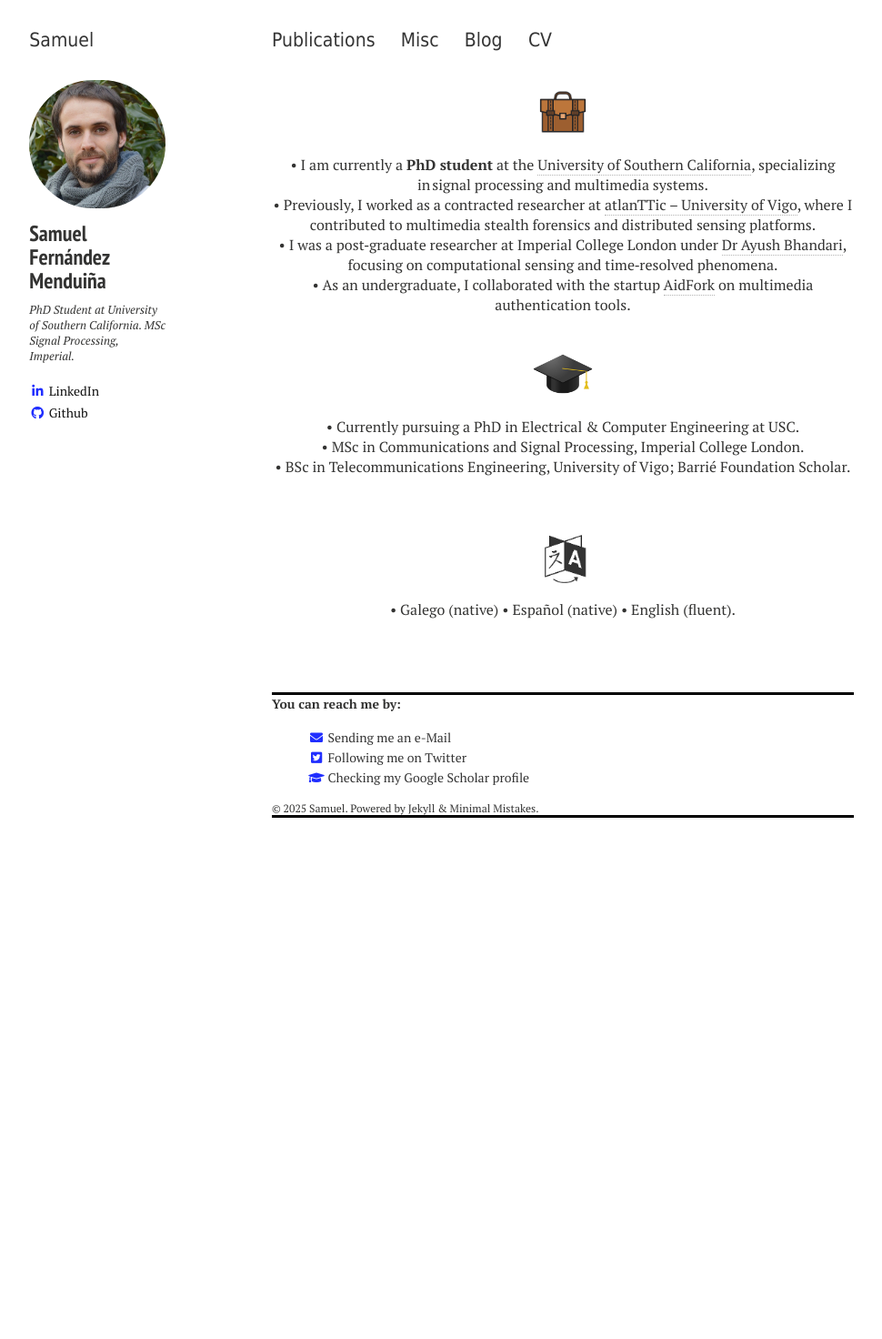
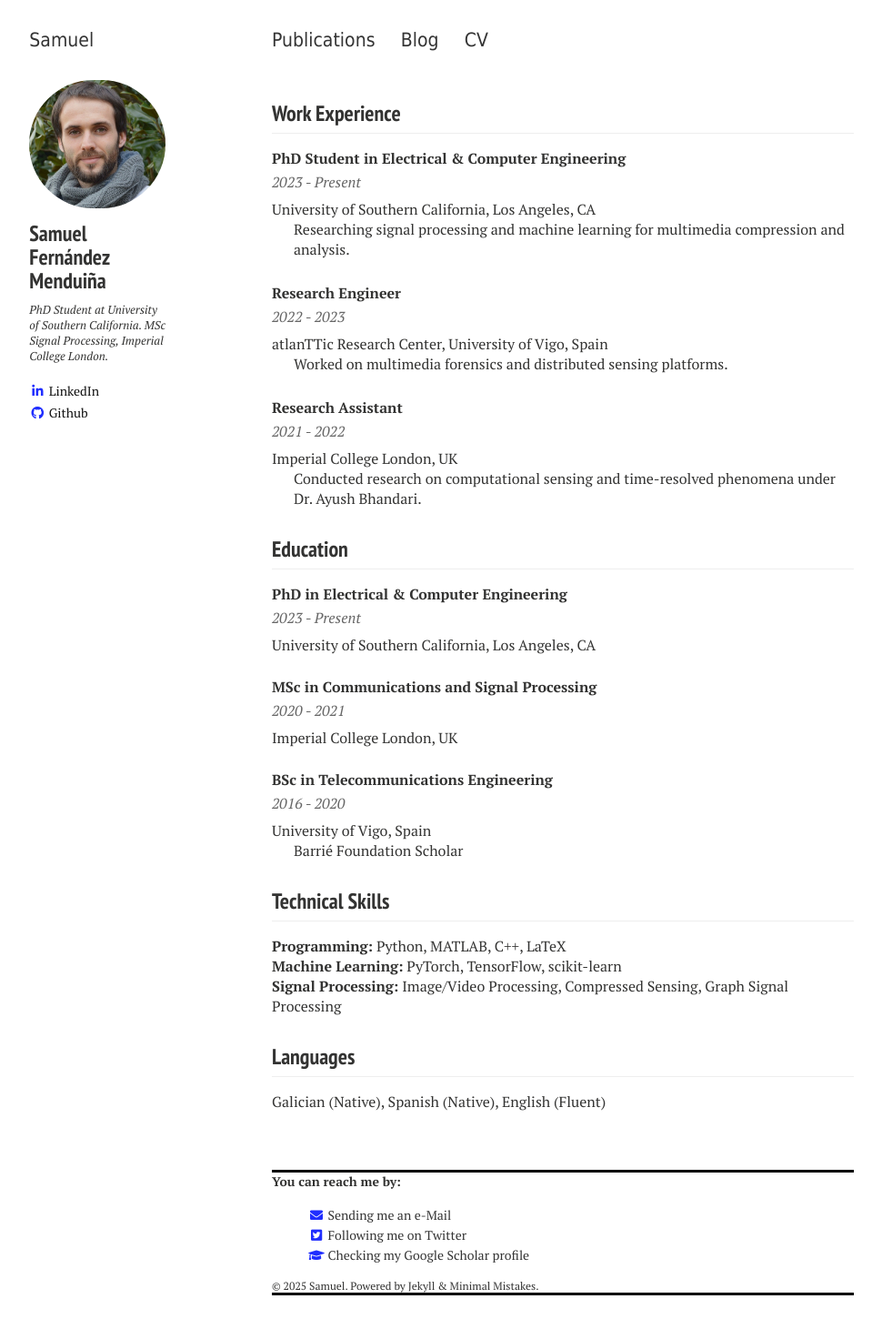
Before and after one commit to sf219/sf219.github.io, a Jekyll site: the page built from cv.md, in a window 1280 px wide. Shown: the whole page at 91% size, without its empty margins (21-991 px from the left). Built offline with Jekyll 4.4.1, drawn with Linux system fonts in a browser that asks for light colours; nearby versions of some CDN libraries; before the commit the page ends 947 px from its top, so only the background shows below that.

Commit message:
yet another update

```diff
--- a/_config.yml
+++ b/_config.yml
@@ -10,7 +10,7 @@ url:              //sf219.github.io
 owner:
   name:           Samuel Fernández Menduiña
   avatar:         bio-photo.png
-  bio:            PhD Student at University of Southern California. MSc Signal Processing, Imperial.
+  bio:            PhD Student at University of Southern California. MSc Signal Processing, Imperial College London.
   # Social networking links are used in author-bio sidebar. Update and remove as you like.
   linkedin: sfmenduina
   github: sf219
@@ -23,8 +23,6 @@ google_verify:
 links:
   - title: Publications
     url: /publications/
-  - title: Misc
-    url: /misc/
   - title: Blog
     url: /blog/
   - title: CV
--- a/_layouts/cv.html
+++ b/_layouts/cv.html
@@ -6,13 +6,33 @@
 <head>
   {% include _head.html %}
   <style>
-    .bottom-three { margin-bottom: 1.5cm; }
-    .bottom-small { margin-bottom: 1cm; }
+    .cv-section {
+      margin-bottom: 2rem;
+    }
+    .cv-section h3 {
+      border-bottom: 1px solid #eee;
+      padding-bottom: 0.5rem;
+      margin-bottom: 1rem;
+    }
+    .cv-item {
+      margin-bottom: 1.5rem;
+    }
+    .cv-item .title {
+      font-weight: bold;
+      margin-bottom: 0.25rem;
+    }
+    .cv-item .date {
+      color: #666;
+      font-style: italic;
+      margin-bottom: 0.5rem;
+    }
+    .cv-item .description {
+      margin-left: 1.5rem;
+    }
   </style>
 </head>
 
 <body class="page">
-
   {% include _browser-upgrade.html %}
   {% include _navigation.html %}
 
@@ -39,64 +59,92 @@
     </div>
     <article>
       <div class="article-wrap">
+        <!-- Work Experience -->
+        <div class="cv-section">
+          <h3>Work Experience</h3>
 
-        <!-- • Work Experience -->
-        <p align="center" class="bottom-small">
-          <img src="{{ site.url }}/images/CV/work_bag.jpg" alt="Work Experience" width="70" height="70">
-        </p>
+          <div class="cv-item">
+            <div class="title">PhD Student in Electrical & Computer Engineering</div>
+            <div class="date">2023 - Present</div>
+            <div class="institution">University of Southern California, Los Angeles, CA</div>
+            <div class="description">
+              <p>Researching signal processing and machine learning for multimedia compression and analysis.</p>
+            </div>
+          </div>
 
-        <p align="center">
-          &#8226 I am currently a <strong>PhD student</strong> at the <a href="https://www.usc.edu" target="_blank">University of Southern California</a>, specializing in signal processing and multimedia systems.
-        </p>
-        <p align="center">
-          &#8226 Previously, I worked as a contracted researcher at <a href="https://atlanttic.uvigo.es/" target="_blank">atlanTTic – University of Vigo</a>, where I contributed to multimedia stealth forensics and distributed sensing platforms.
-        </p>
-        <p align="center">
-          &#8226 I was a post‑graduate researcher at Imperial College London under <a href="https://alumni.media.mit.edu/~ayush/" target="_blank">Dr Ayush Bhandari</a>,
-          focusing on computational sensing and time‑resolved phenomena.
-        </p>
-        <p align="center" class="bottom-three">
-          &#8226 As an undergraduate, I collaborated with the startup
-          <a href="https://aidfork.uvigo.es/" target="_blank">AidFork</a> on multimedia authentication tools.
-        </p>
+          <div class="cv-item">
+            <div class="title">Research Engineer</div>
+            <div class="date">2022 - 2023</div>
+            <div class="institution">atlanTTic Research Center, University of Vigo, Spain</div>
+            <div class="description">
+              <p>Worked on multimedia forensics and distributed sensing platforms.</p>
+            </div>
+          </div>
 
-        <!-- • Education -->
-        <p align="center" class="bottom-small">
-          <img src="{{ site.url }}/images/CV/academic_hat.png" alt="Education" width="70" height="70">
-        </p>
+          <div class="cv-item">
+            <div class="title">Research Assistant</div>
+            <div class="date">2021 - 2022</div>
+            <div class="institution">Imperial College London, UK</div>
+            <div class="description">
+              <p>Conducted research on computational sensing and time-resolved phenomena under Dr. Ayush Bhandari.</p>
+            </div>
+          </div>
+        </div>
 
-        <p align="center">
-          &#8226 Currently pursuing a PhD in Electrical &amp; Computer Engineering at USC.
-        </p>
-        <p align="center">
-          &#8226 MSc in Communications and Signal Processing, Imperial College London.
-        </p>
-        <p align="center">
-          &#8226 BSc in Telecommunications Engineering, University of Vigo; Barrié Foundation Scholar.
-        </p>
-        <p align="center" class="bottom-three">&nbsp;</p>
+        <!-- Education -->
+        <div class="cv-section">
+          <h3>Education</h3>
 
-        <p align="center" class="bottom-small">
-          <img src="{{ site.url }}/images/CV/lang.jpg" alt="Languages" width="70" height="70">
-        </p>
+          <div class="cv-item">
+            <div class="title">PhD in Electrical & Computer Engineering</div>
+            <div class="date">2023 - Present</div>
+            <div class="institution">University of Southern California, Los Angeles, CA</div>
+          </div>
 
-        <p align="center">
-          &#8226 Galego (native) • Español (native) • English (fluent).
-        </p>
+          <div class="cv-item">
+            <div class="title">MSc in Communications and Signal Processing</div>
+            <div class="date">2020 - 2021</div>
+            <div class="institution">Imperial College London, UK</div>
+          </div>
 
-        <br/>
+          <div class="cv-item">
+            <div class="title">BSc in Telecommunications Engineering</div>
+            <div class="date">2016 - 2020</div>
+            <div class="institution">University of Vigo, Spain</div>
+            <div class="description">
+              <p>Barrié Foundation Scholar</p>
+            </div>
+          </div>
+        </div>
+
+        <!-- Technical Skills -->
+        <div class="cv-section">
+          <h3>Technical Skills</h3>
+          <div class="cv-item">
+            <p><strong>Programming:</strong> Python, MATLAB, C++, LaTeX</p>
+            <p><strong>Machine Learning:</strong> PyTorch, TensorFlow, scikit-learn</p>
+            <p><strong>Signal Processing:</strong> Image/Video Processing, Compressed Sensing, Graph Signal Processing</p>
+          </div>
+        </div>
+
+        <!-- Languages -->
+        <div class="cv-section">
+          <h3>Languages</h3>
+          <div class="cv-item">
+            <p>Galician (Native), Spanish (Native), English (Fluent)</p>
+          </div>
+        </div>
 
         {{ content }}
-
-      </div><!-- /.article-wrap -->
+      </div>
     </article>
-  </div><!-- /#main -->
+  </div>
 
   <div class="footer-wrap">
     <footer>
       {% include _footer.html %}
     </footer>
-  </div><!-- /.footer-wrap -->
+  </div>
 
   {% include _scripts.html %}
 </body>
```
